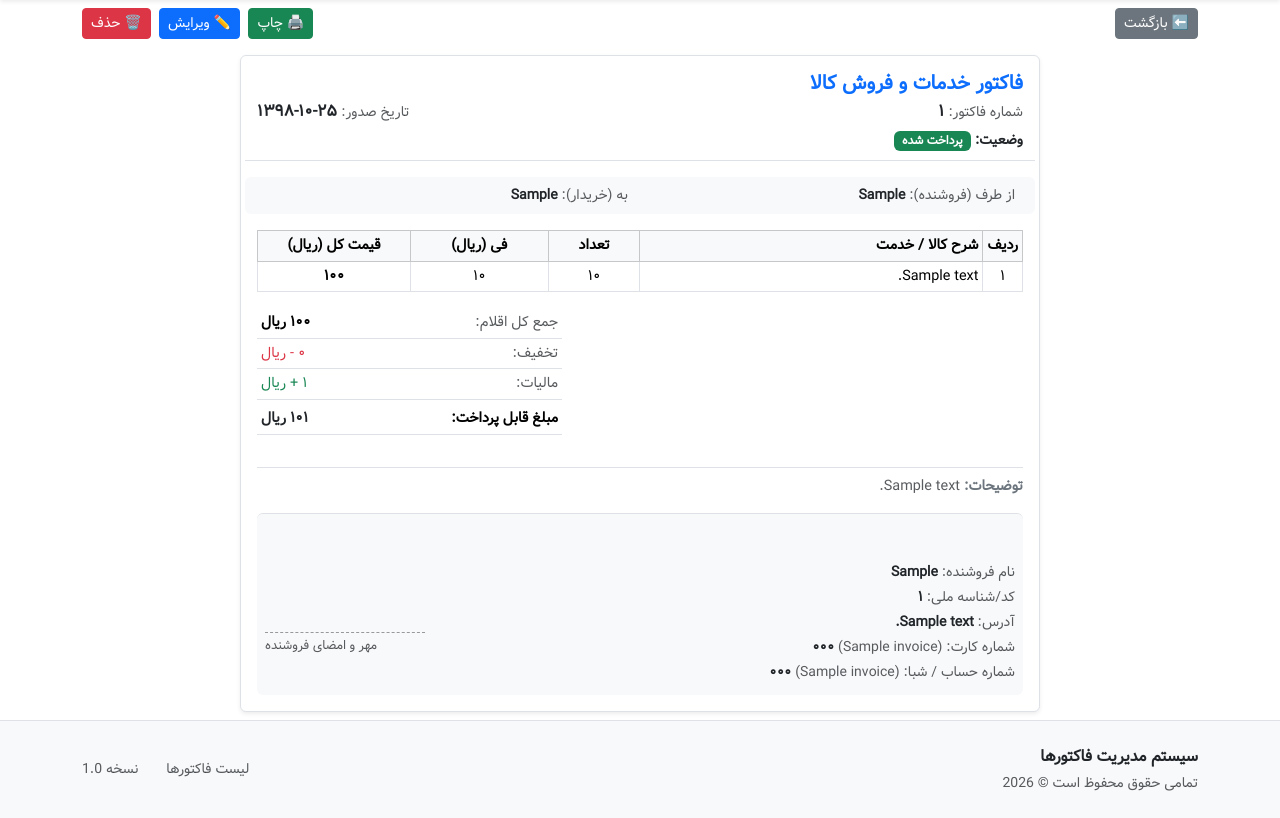
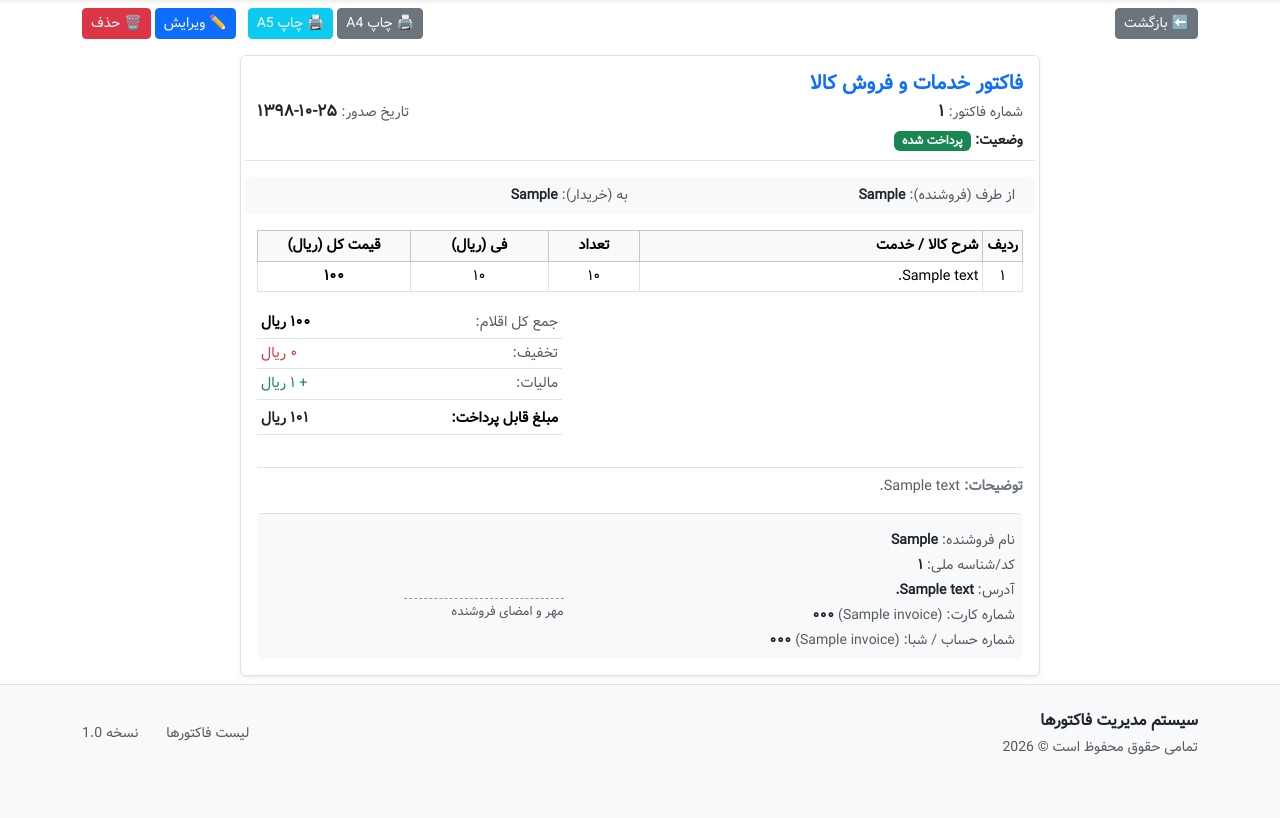
Before and after one commit to shahramsss/factor, a Django app: page /invoice/1/ in a window 1280 px wide. Shown: the part 56-874 px from the top of the page. After the commit the page ends 811 px from the top, so only its background shows below. Run offline with Django 5.2, Linux system fonts and the light colour scheme; tables that the repository leaves empty hold one stand-in row (values such as "Sample post"); some libraries are stand-ins or nearby versions.

Commit message:
change print style for detail invoice

```diff
--- a/home/templates/home/invoice_detail.html
+++ b/home/templates/home/invoice_detail.html
@@ -4,48 +4,86 @@
 {% block content %}
 <style>
     @media print {
-        /* مخفی کردن نوبار، فوتر و دکمه‌های کنترلی */
+        /* مخفی کردن عناصر اضافی در زمان چاپ */
         nav, header, footer, .navbar, .footer, .no-print {
             display: none !important;
         }
 
-        /* تنظیم پس‌زمینه سفید برای صفحه چاپ */
         body, html {
             background-color: #fff !important;
             margin: 0 !important;
             padding: 0 !important;
         }
 
-        /* محدود کردن عرض به اندازه استاندارد کاغذ A4 یا A5 */
-        .container {
+        /* ─── تنظیمات اختصاصی برای کاغذ A4 ─── */
+        .container.print-a4 {
             width: 100% !important;
-            max-width: 200mm !important;
+            max-width: 210mm !important;
+            margin: 0 auto !important;
+            padding: 0 !important;
+        }
+        .print-a4 .invoice-box {
+            padding: 15mm !important;
+            font-size: 14px !important;
+            box-shadow: none !important;
+            border: none !important;
+            width: 100% !important;
+        }
+
+        /* ─── تنظیمات اختصاصی و اجباری برای کاغذ A5 ─── */
+        .container.print-a5 {
+            width: 100% !important;
+            max-width: 148mm !important;
             margin: 0 auto !important;
             padding: 0 !important;
         }
 
-        .invoice-box {
+        .print-a5 .invoice-box {
+            padding: 8mm !important;
             box-shadow: none !important;
             border: none !important;
-            padding: 10mm !important; /* کاهش فاصله لبه‌ها در حالت چاپ */
-            padding-top: 20mm !important; /* کاهش فاصله لبه‌ها در حالت چاپ */
             width: 100% !important;
+        }
+
+        /* 👇 اعمال اجباری اندازه فونت کوچک برای تمام عناصر و به خصوص جدول در A5 */
+        .print-a5,
+        .print-a5 * {
+            font-size: 10pt !important; /* کوچک و خوانا برای A5 */
+            line-height: 1.3 !important;
+        }
+
+        /* عنوان اصلی فاکتور در A5 کمی بزرگ‌تر بماند تا تعادل حفظ شود */
+        .print-a5 h5,
+        .print-a5 .h5 {
+            font-size: 12pt !important;
+        }
+
+        /* فشرده‌سازی پدینگ سلول‌های جدول در حالت A5 */
+        .print-a5 table th,
+        .print-a5 table td {
+            padding: 3px 4px !important;
+            font-size: 10pt !important;
         }
     }
 </style>
 
+
 <div class="container my-2">
-    <!-- دکمه‌های کنترلی (هنگام چاپ مخفی می‌شوند) -->
-    <div class="d-flex justify-content-between mb-3 no-print">
+    <!-- دکمه‌های کنترلی و انتخاب سایز چاپ (هنگام چاپ مخفی می‌شوند) -->
+    <div class="d-flex justify-content-between align-items-center mb-3 no-print flex-wrap gap-2">
         <a href="{% url 'home:invoice_list' %}" class="btn btn-sm btn-secondary">⬅️ بازگشت</a>
-        <div>
-            <button onclick="window.print()" class="btn btn-sm btn-success me-1">🖨️ چاپ</button>
-            <a href="{% url 'home:invoice_update' invoice.pk %}" class="btn btn-sm btn-primary me-1">✏️ ویرایش</a>
+
+        <div class="d-flex align-items-center gap-1">
+            <button onclick="printInvoice('a4')" class="btn btn-sm btn-secondary">🖨️ چاپ A4</button>
+            <button onclick="printInvoice('a5')" class="btn btn-sm btn-info text-white">🖨️ چاپ A5</button>
+            <a href="{% url 'home:invoice_update' invoice.pk %}" class="btn btn-sm btn-primary ms-2">✏️ ویرایش</a>
             <a href="{% url 'home:invoice_delete' invoice.pk %}" class="btn btn-sm btn-danger">🗑️ حذف</a>
         </div>
     </div>
 
-    <!-- بدنه اصلی فاکتور (فشرده شده) -->
+    <!-- کانتینر پویا که کلاس سایز چاپ (a4 یا a5) روی آن اعمال می‌شود -->
+    <div id="invoiceContainer" class="container print-a4 p-0">
+        <!-- بدنه اصلی فاکتور -->
         <div class="invoice-box bg-white p-3 border rounded shadow-sm mx-auto" style="max-width: 800px;">
             <!-- سربرگ فاکتور -->
             <div class="row border-bottom pb-2 mb-3 align-items-center">
@@ -78,7 +116,7 @@
                 </div>
             </div>
 
-        <!-- جدول اقلام فاکتور (با ارتفاع و پدینگ کمتر) -->
+            <!-- جدول اقلام فاکتور -->
             <div class="table-responsive mb-3">
                 <table class="table table-bordered table-sm align-middle mb-0" style="font-size: 0.9rem;">
                     <thead class="table-light">
@@ -108,7 +146,7 @@
                 </table>
             </div>
 
-        <!-- بخش محاسبات نهایی (فشرده) -->
+            <!-- بخش محاسبات نهایی -->
             <div class="row justify-content-end mb-3">
                 <div class="col-md-5">
                     <table class="table table-sm borderless mb-3" style="font-size: 0.9rem;">
@@ -119,11 +157,11 @@
                         </tr>
                         <tr>
                             <td class="text-muted py-1">تخفیف:</td>
-                        <td class="text-end text-danger py-1">{{ invoice.discount|persian_intcomma }} - ریال</td>
+                            <td class="text-end text-danger py-1">{{ invoice.discount|persian_intcomma }} ریال</td>
                         </tr>
                         <tr>
                             <td class="text-muted py-1">مالیات:</td>
-                        <td class="text-end text-success py-1">{{ invoice.tax|persian_intcomma }} + ریال</td>
+                            <td class="text-end text-success py-1">+ {{ invoice.tax|persian_intcomma }} ریال</td>
                         </tr>
                         {% endif %}
                         <tr class="border-top">
@@ -134,7 +172,7 @@
                 </div>
             </div>
 
-        <!-- یادداشت‌ها و توضیحات (در صورت وجود) -->
+            <!-- یادداشت‌ها و توضیحات -->
             {% if invoice.notes %}
                 <div class="border-top pt-2 mb-3" style="font-size: 0.9rem;">
                     <span class="text-secondary fw-bold">توضیحات:</span>
@@ -143,7 +181,7 @@
             {% endif %}
 
             <!-- بخش اطلاعات صاحب کسب‌وکار (فروشنده) و محل امضا -->
-        <div class="border-top pt-5 mt-3 bg-light p-2 rounded small">
+            <div class="border-top pt-3 mt-3 bg-light p-2 rounded small">
                 <div class="row align-items-center">
                     <div class="col-md-7">
                         <ul class="list-unstyled text-muted mb-0">
@@ -165,8 +203,8 @@
                                     </strong>
                                 </li>
                             {% endif %}
-                        {% if invoice.card_number %}
-                            <li class="mb-1">
+                            {% if invoice.account_number %}
+                                <li class="mb-0">
                                     شماره حساب / شبا:
                                     <strong dir="ltr" class="text-dark">
                                         {{ invoice.account_number|persian }}
@@ -180,7 +218,7 @@
                     </div>
 
                     <!-- محل امضا و مهر فروشنده -->
-                <div class="col-md-5 text-md-end mt-2 mt-md-0 d-flex flex-column justify-content-end align-items-md-end">
+                    <div dir="ltr" class="col-md-5 text-md-end mt-2 mt-md-0 d-flex flex-column justify-content-end align-items-md-end">
                         <div style="width: 160px; border-bottom: 1px dashed #999; height: 40px;" class="mb-1"></div>
                         <span class="text-muted" style="font-size: 0.8rem;">مهر و امضای فروشنده</span>
                     </div>
@@ -188,4 +226,20 @@
             </div>
         </div>
     </div>
+</div>
+
+<script>
+    function printInvoice(size) {
+        const container = document.getElementById('invoiceContainer');
+        if (size === 'a5') {
+            container.className = 'container print-a5 p-0';
+        } else {
+            container.className = 'container print-a4 p-0';
+        }
+        // مکث کوتاه برای اعمال کلاس‌ها قبل از باز شدن پنجره پرینت
+        setTimeout(() => {
+            window.print();
+        }, 100);
+    }
+</script>
 {% endblock content %}
--- a/home/urls.py
+++ b/home/urls.py
@@ -28,7 +28,7 @@ from .views import (
 
 app_name = "home"
 urlpatterns = [
-    path("home/", HomeView.as_view(), name="home"),
+    path("", HomeView.as_view(), name="home"),
     path("invoices/", InvoiceListView.as_view(), name="invoice_list"),
     path("invoice/<int:pk>/", InvoiceDetailView.as_view(), name="invoice_detail"),
     path("invoice/new/", InvoiceCreateView.as_view(), name="invoice_create"),
```
Lines whose indentation alone changed are shown as unchanged.
